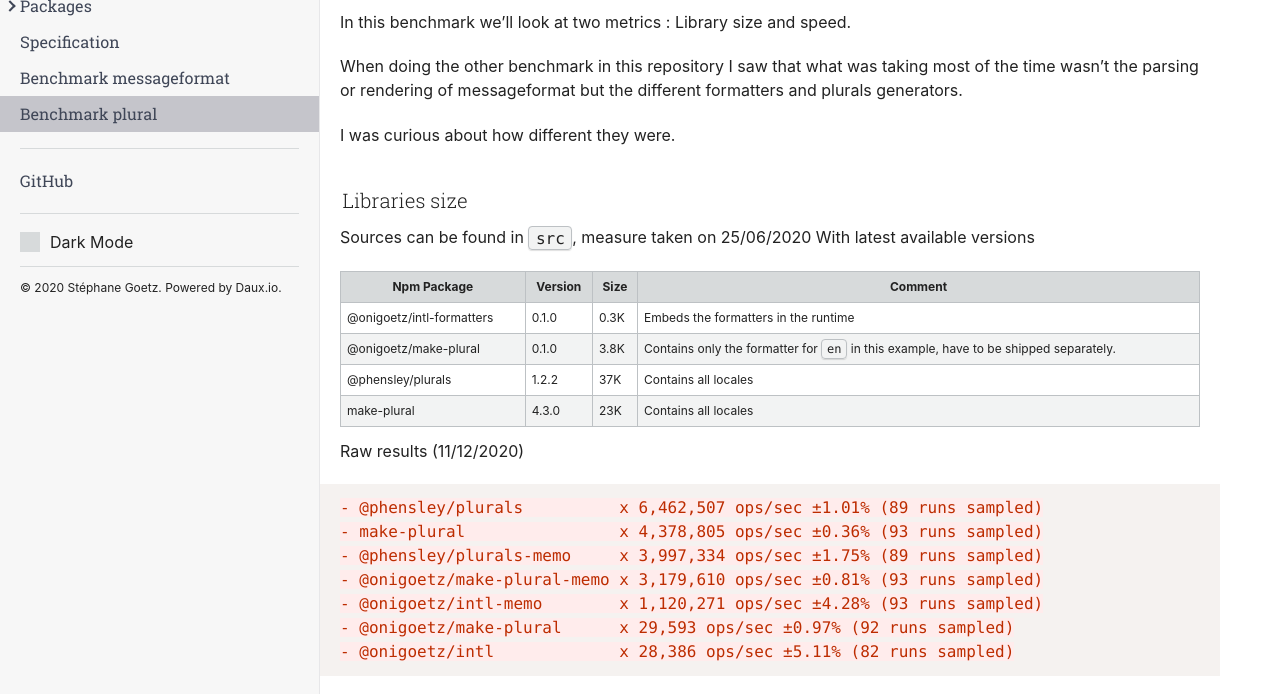
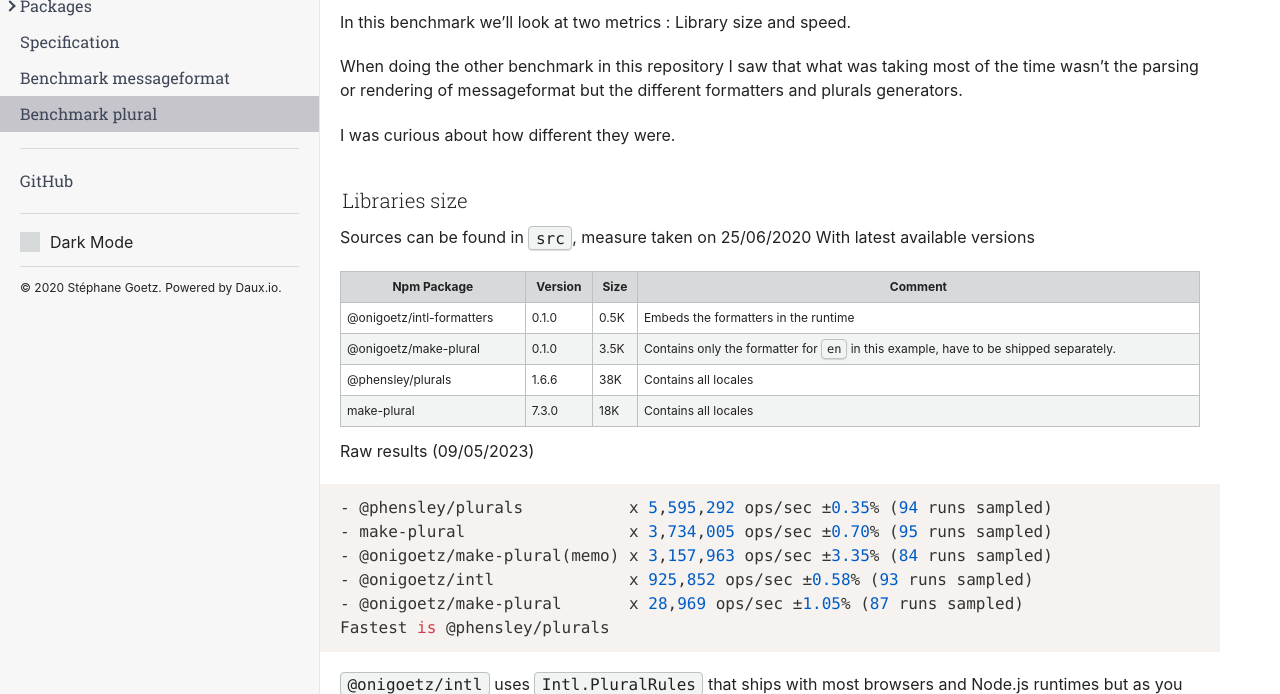
Before and after one commit to onigoetz/i18n, a plain HTML site: page Benchmark_plural.html in a window 1280 px wide. Shown: the part 106-800 px from the top of the page. Drawn offline with Linux system fonts and the light colour scheme.

Commit message:
Deploying to gh-pages from @ onigoetz/i18n@73cd46afd8b42983d0a7e5726e9579cfb08951ab 🚀

```diff
--- a/Benchmark_plural.html
+++ b/Benchmark_plural.html
@@ -119,39 +119,42 @@
 <tr>
 <td>@onigoetz/intl-formatters</td>
 <td>0.1.0</td>
-<td>0.3K</td>
+<td>0.5K</td>
 <td>Embeds the formatters in the runtime</td>
 </tr>
 <tr>
 <td>@onigoetz/make-plural</td>
 <td>0.1.0</td>
-<td>3.8K</td>
+<td>3.5K</td>
 <td>Contains only the formatter for <code>en</code> in this example, have to be shipped separately.</td>
 </tr>
 <tr>
 <td>@phensley/plurals</td>
-<td>1.2.2</td>
-<td>37K</td>
+<td>1.6.6</td>
+<td>38K</td>
 <td>Contains all locales</td>
 </tr>
 <tr>
 <td>make-plural</td>
-<td>4.3.0</td>
-<td>23K</td>
+<td>7.3.0</td>
+<td>18K</td>
 <td>Contains all locales</td>
 </tr>
 </tbody>
 </table>
-<p>Raw results (11/12/2020)</p>
-<pre><code>- @phensley/plurals          x 6,462,507 ops/sec ±1.01% (89 runs sampled)
-- make-plural                x 4,378,805 ops/sec ±0.36% (93 runs sampled)
-- @phensley/plurals-memo     x 3,997,334 ops/sec ±1.75% (89 runs sampled)
-- @onigoetz/make-plural-memo x 3,179,610 ops/sec ±0.81% (93 runs sampled)
-- @onigoetz/intl-memo        x 1,120,271 ops/sec ±4.28% (93 runs sampled)
-- @onigoetz/make-plural      x 29,593 ops/sec ±0.97% (92 runs sampled)
-- @onigoetz/intl             x 28,386 ops/sec ±5.11% (82 runs sampled)
+<p>Raw results (09/05/2023)</p>
+<pre><code>- @phensley/plurals           x 5,595,292 ops/sec ±0.35% (94 runs sampled)
+- make-plural                 x 3,734,005 ops/sec ±0.70% (95 runs sampled)
+- @onigoetz/make-plural(memo) x 3,157,963 ops/sec ±3.35% (84 runs sampled)
+- @onigoetz/intl              x 925,852 ops/sec ±0.58% (93 runs sampled)
+- @onigoetz/make-plural       x 28,969 ops/sec ±1.05% (87 runs sampled)
+Fastest is @phensley/plurals
 </code></pre>
-<p>As you can see, using a pre-built, pre-optimized runtime gets way better results than generating on-the-fly, however <code>make-plural</code></p>
+<p><code>@onigoetz/intl</code> uses <code>Intl.PluralRules</code> that ships with most browsers and Node.js runtimes but as you can see it’s much slower than other solutions.</p>
+<p><code>@phensley/plurals</code> and <code>make-plural</code> both ship a pre-compiled and pre-optimized set of rules for plurals
+If you can live with the slightly larger build size, both of these are solid options.</p>
+<p><code>@onigoetz/make-plural</code> and its memoized version <code>@onigoetz/make-plural(memo)</code> are made for the cases when you need to pluralize text but don’t know in advance in which languages you’ll need to do.
+If <code>Intl.PluralRules</code> is available and performance isn’t too much of a concern go with it, otherwise you can use <code>@onigoetz/make-plural</code></p>
     </div>
 
         <nav>
```
Also changed, not shown: Benchmark_messageformat.html (+9 -12 lines), daux_search_index.js.
